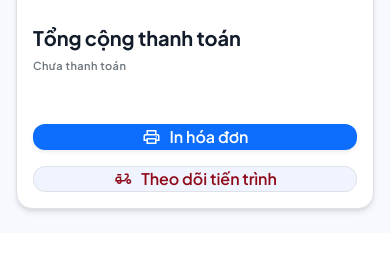
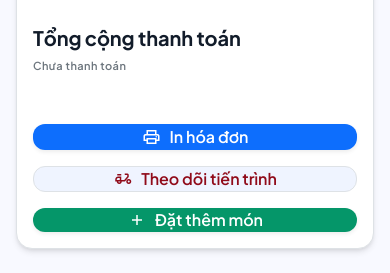
Before and after one commit to minhqnd/SWP391_CafeManagementSystem_G1, a Java web app: page /bill.jsp in a window 390 px wide. Shown: the part 870-1143 px from the top of the page. Before the commit the page ends 1084 px from the top, so only its background shows below. Run offline with Tomcat 11, a stand-in JSP engine, Linux system fonts and the light colour scheme; the template is opened without the code that fills it, so the values that code supplies are empty; some libraries are stand-ins or nearby versions.

Commit message:
fix: update bill.jsp layout and improve header menu functionality

```diff
--- a/src/main/webapp/bill.jsp
+++ b/src/main/webapp/bill.jsp
@@ -22,6 +22,8 @@
     <script src="https://cdn.tailwindcss.com"></script>
     <script>
         tailwind.config = {
+            // Giữ class collapse của Bootstrap cho menu trong header dùng chung.
+            blocklist: ['collapse'],
             corePlugins: {
                 preflight: false,
             },
@@ -110,7 +112,7 @@
     <main class="flex-grow w-full px-margin md:px-margin-lg py-space-lg max-w-4xl mx-auto">
 
         <!-- Banner thông báo thanh toán thành công (ẩn khi in) -->
-        <div class="no-print mb-space-lg bg-emerald-50 border border-emerald-200 text-emerald-800 p-space-md md:p-space-lg rounded-2xl shadow-sm flex items-center justify-between gap-space-md">
+        <div class="no-print mb-space-lg bg-emerald-50 border border-emerald-200 text-emerald-800 p-space-md md:p-space-lg rounded-2xl shadow-sm">
             <div class="flex items-center gap-space-md">
                 <div class="w-12 h-12 rounded-full bg-emerald-600 text-white flex items-center justify-center shrink-0 shadow-md">
                     <span class="material-symbols-outlined text-[28px]">check_circle</span>
@@ -133,10 +135,6 @@
                     </span>
                 </div>
             </div>
-            <a href="${pageContext.request.contextPath}/menu" class="hidden sm:inline-flex items-center gap-1 px-4 py-2 bg-emerald-600 hover:bg-emerald-700 text-white text-sm font-semibold rounded-lg transition-colors shadow-sm">
-                <span>Đặt thêm món</span>
-                <span class="material-symbols-outlined text-[18px]">add</span>
-            </a>
         </div>
 
         <!-- Electronic Bill Card -->
@@ -322,7 +320,7 @@
                 </div>
             </div>
 
-            <!-- In / Theo dõi tiến trình Buttons (ẩn khi in) -->
+            <!-- Các thao tác sau hóa đơn (ẩn khi in) -->
             <div class="no-print flex flex-col sm:flex-row gap-3 pt-4 border-t border-surface-container">
                 <button type="button" onclick="window.print()" class="flex-1 h-12 bg-primary hover:bg-[#780815] text-white rounded-xl font-label-lg flex items-center justify-center gap-2 shadow-sm transition-all cursor-pointer font-semibold border-0">
                     <span class="material-symbols-outlined text-[20px]">print</span>
@@ -331,6 +329,10 @@
                 <a href="${pageContext.request.contextPath}/orders?orderId=${order.id}" class="flex-1 h-12 bg-[#eff4ff] hover:bg-[#dee9fc] text-[#900b1a] rounded-xl font-label-lg flex items-center justify-center gap-2 border border-[#dee9fc] transition-colors font-semibold text-decoration-none">
                     <span class="material-symbols-outlined text-[20px]">moped</span>
                     <span>Theo dõi tiến trình</span>
+                </a>
+                <a href="${pageContext.request.contextPath}/menu" class="flex-1 h-12 bg-emerald-600 hover:bg-emerald-700 text-white rounded-xl font-label-lg flex items-center justify-center gap-2 shadow-sm transition-colors font-semibold text-decoration-none">
+                    <span class="material-symbols-outlined text-[20px]">add</span>
+                    <span>Đặt thêm món</span>
                 </a>
             </div>
 
```
